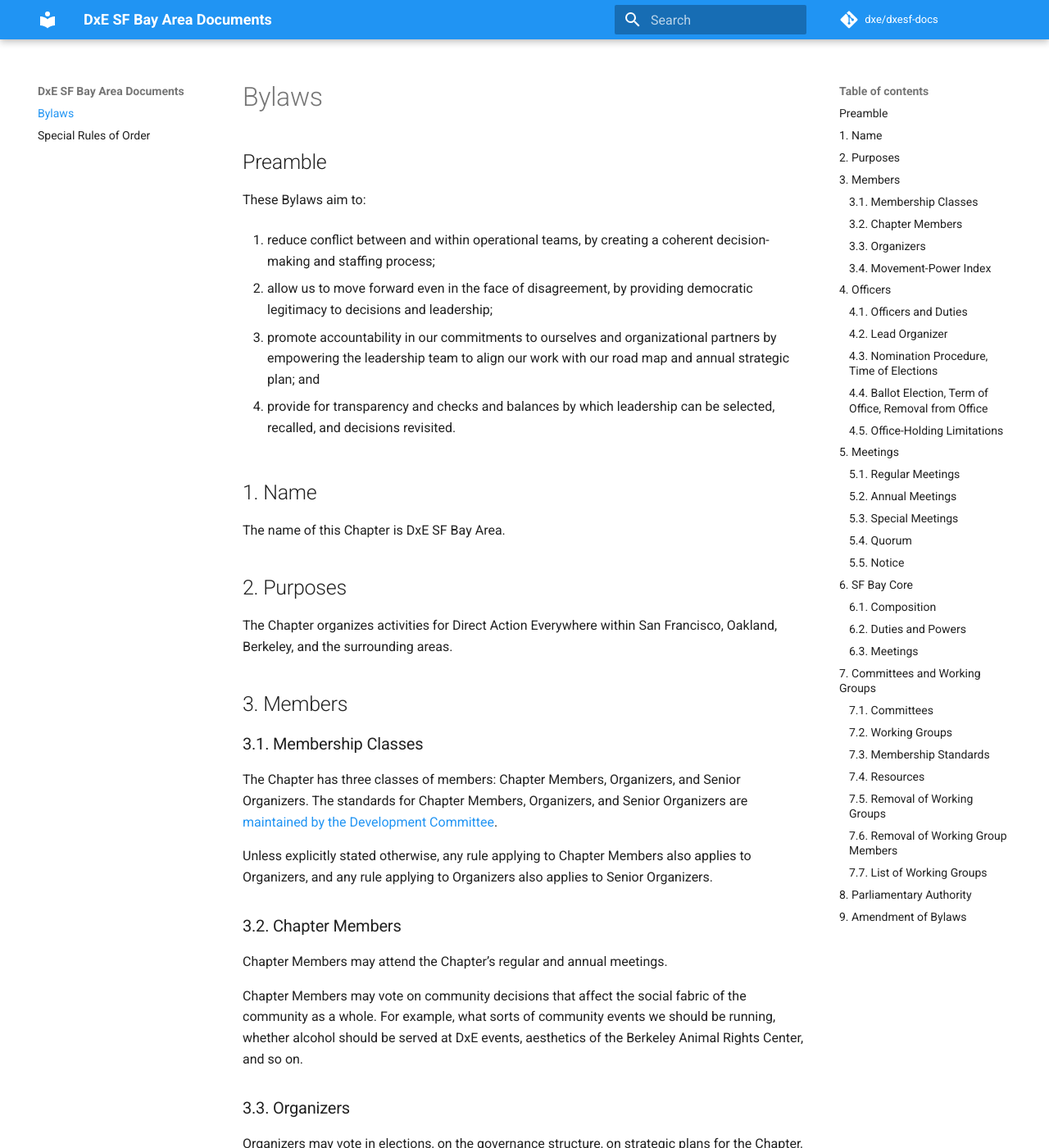
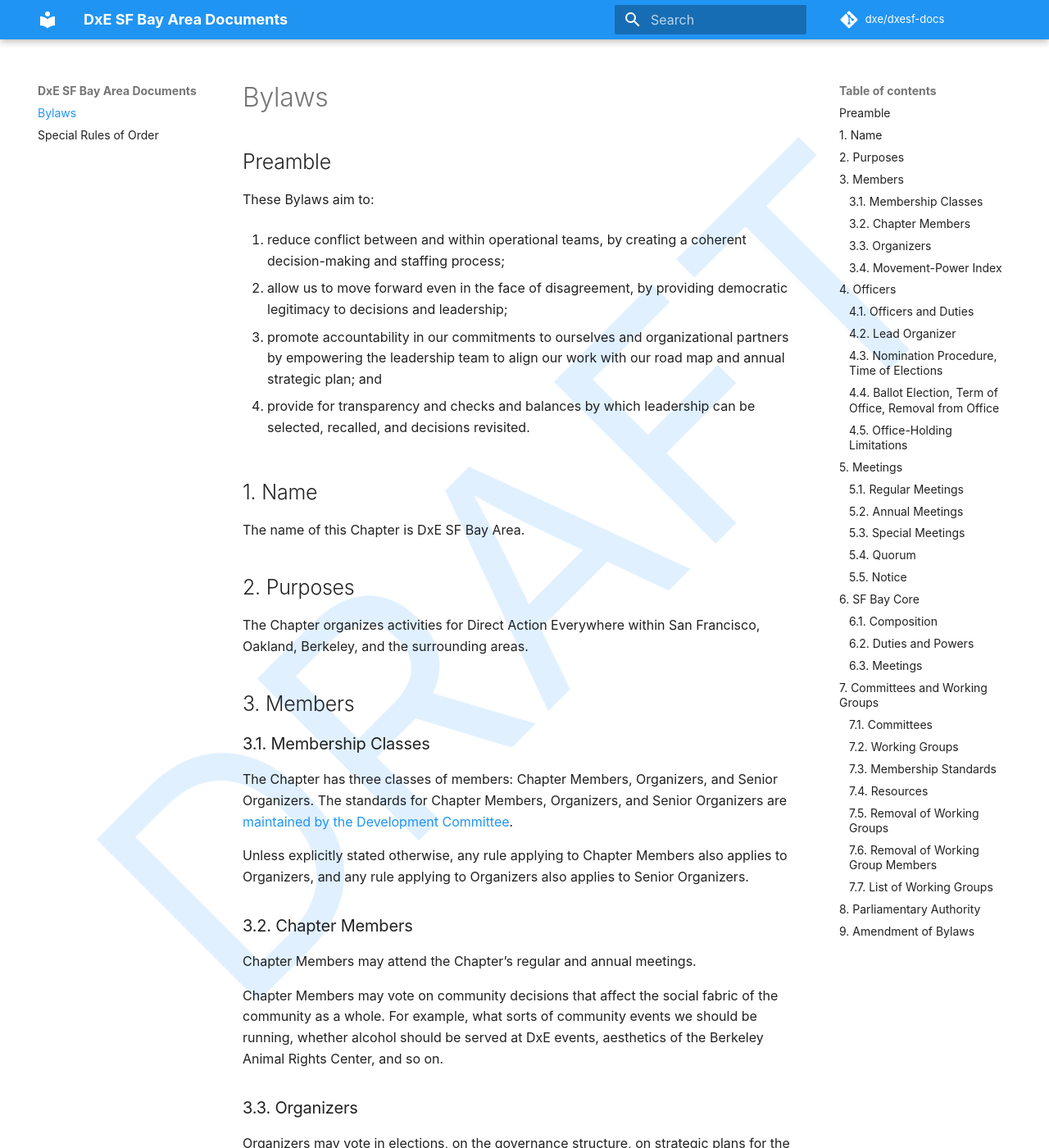
Before and after one commit to dxe/dxesf-docs, an MkDocs documentation site: the page built from docs/index.md, in a window 1280 px wide and 1400 px high. Shown: the whole window at 82% size. Built offline with MkDocs 1.6.1 and Material for MkDocs 9.7.7, drawn with Linux system fonts in a browser that asks for light colours; some web fonts are replaced; comment, search, counter and statistics services are not loaded.

Commit message:
change font; add "draft" watermark

```diff
--- /dev/null
+++ b/docs/extra.css
@@ -0,0 +1,10 @@
+#watermark {
+    position: fixed;
+    display: inline-block;
+    top: 50vh;
+    left: 50vw;
+    font-size: 30vmin;
+    transform: translate(-50%, -50%) rotate(-45deg);
+    color: #e0f0ff;
+    z-index: -1;
+}
--- a/mkdocs.yml
+++ b/mkdocs.yml
@@ -9,6 +9,12 @@ theme:
   palette:
     primary: 'blue'
     accent: 'orange'
+  font:
+    text: 'Source Serif Pro'
+  custom_dir: 'theme'
+
+extra_css:
+  - extra.css
 
 markdown_extensions:
   - footnotes
--- /dev/null
+++ b/theme/main.html
@@ -0,0 +1,6 @@
+{% extends "base.html" %}
+
+{% block content %}
+<div id="watermark">DRAFT</div>
+{{ super() }}
+{% endblock %}
```
